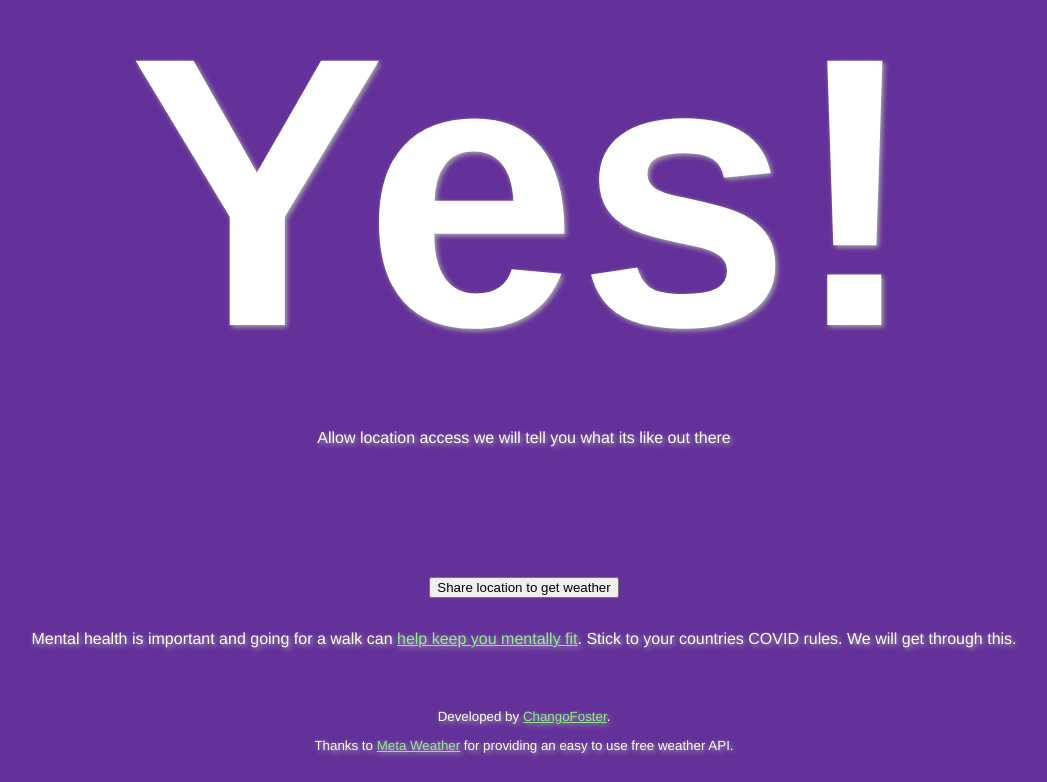
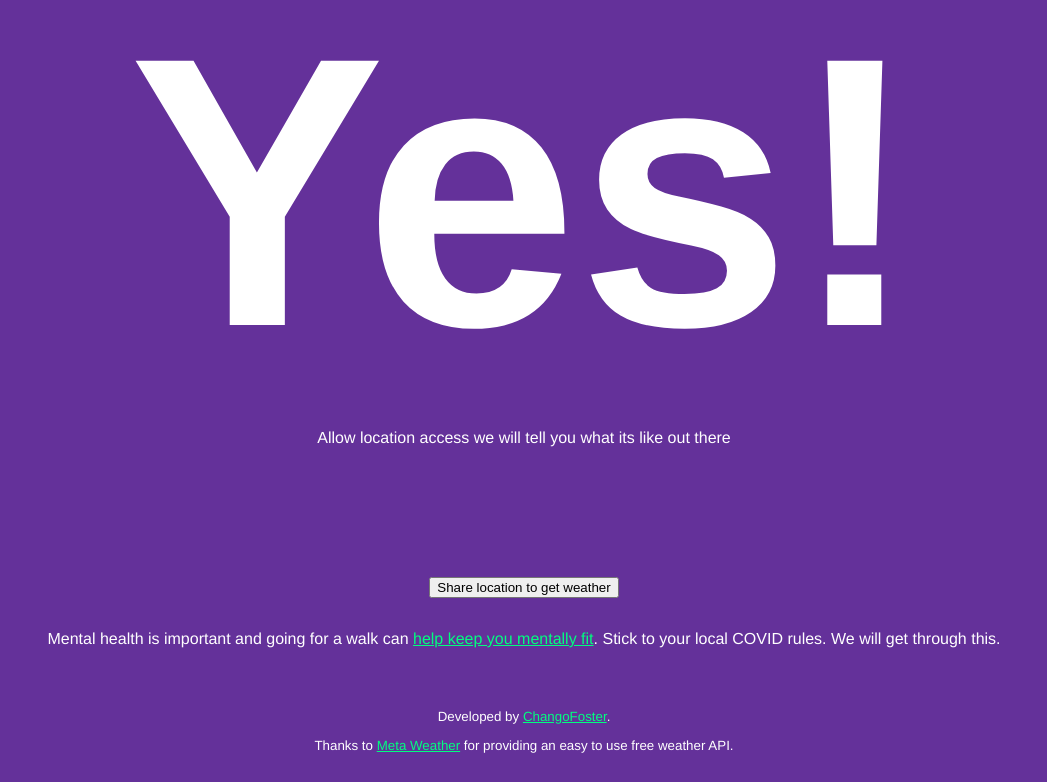
Before and after one commit to ChangoFoster/should-i-go-outside, a React (Create React App) app in the folder client/: page / in a window 1280 px wide. Shown: the part 143-925 px from the top of the page, without its empty margins (116-1163 px from the left). Built offline with nearby package versions, Linux system fonts and the light colour scheme.

Commit message:
Tweaked colour choices

```diff
--- a/client/src/App.css
+++ b/client/src/App.css
@@ -1,36 +1,37 @@
 .theme_1 {
-  background-color: #E3943B;
-}
-
-.theme_1 a:any-link {
-  color:darkviolet;
+  background-color: white;
+  color: black;
 }
 
 .theme_2 {
-  background-color: #2FB62F;
+  background-color: #238423;
+  color: white;
+}
+.theme_2 a:any-link {
+  color: deepskyblue;
 }
 
 .theme_3 {
-  background-color: #E33B3B;
+  background-color: black;
+  color:white;
 }
 
 .theme_3 a:any-link {
-  color: darkblue;
+  color: violet;
 }
 
 .theme_4 {
   background-color: #64319A;
+  color: white;
 }
 
 .theme_4 a:any-link {
-  color:lightgreen;
+  color:springgreen;
 }
 
 .App {
-  color: white;
   font-family: Helvetica, sans-serif;
   text-align: center;
-  text-shadow: 2px 2px 5px darkgray;
 }
 
 main {
--- a/client/src/App.js
+++ b/client/src/App.js
@@ -9,7 +9,7 @@ import MentalHealth from './Components/MentalHealth'
 
 function App() {
   return (
-    <div className={`App theme_${Math.floor(Math.random() * 4) + 1}`}>
+    <div className={`App theme_${Math.floor(Math.random() * 5) + 1}`}>
       <main>
         <Answer />
         <LocationButton />
--- a/client/src/Components/MentalHealth.js
+++ b/client/src/Components/MentalHealth.js
@@ -8,7 +8,7 @@ const MentalHealth = () => (
       <a href={mentalHealthUrl} alt="mental health resource">
         help keep you mentally fit
       </a>
-      . Stick to your countries COVID rules. We will get through this.
+      . Stick to your local COVID rules. We will get through this.
     </p>
   </div>
 )
```
